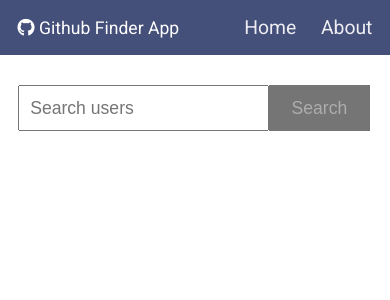
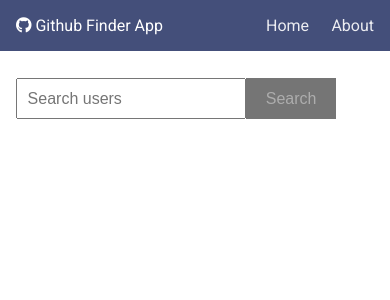
Before and after one commit to shanialmog/github-finder-app, a React (Create React App) app: page / in a window 390 px wide. Shown: the top 300 px of the page. Built offline with nearby package versions, Linux system fonts and the light colour scheme; no server answers.

Commit message:
fix repos component to use context + mobie ui changes

```diff
--- a/src/App.css
+++ b/src/App.css
@@ -22,7 +22,7 @@ body {
   margin: 0 auto;
   width: 100%;
   font-family: 'Roboto', sans-serif;
-  font-size: 1rem;
+  font-size: 16px;
 }
 
 nav {
@@ -270,6 +270,12 @@ span.tooltip-info:after {
   overflow: hidden;
 }
 
+.users-grid {
+  display: grid;
+  grid-template-columns: repeat(3, minmax(0, 1fr));
+  gap: 1rem;
+}
+
 p {
   margin-bottom: 1rem;
 }
@@ -348,9 +354,6 @@ p {
 }
 
 @media (max-width: 600px) {
-  html, body {
-      font-size: 1.1rem;
-  }
   nav {
     padding: 0 0.3rem 0 1rem;
   }
@@ -375,6 +378,7 @@ p {
     justify-content: flex-start;
   }
   input[type=submit] {
+    font-size: 1rem;
     -webkit-appearance: none;
     border-radius: 0;
   }
@@ -383,13 +387,22 @@ p {
   }
   .btn {
     margin: 0 0;
+    width: 100%;
+    padding: 0.4rem 0.4rem;
+    font-size: 0.8rem;
   }
   .user-col1 {
     height: auto;
   }
-  /* .user-col1 > h1 {
-    font-size: 1rem;
-  } */
+  .users-grid {
+    gap: 0.5rem;
+  }
+  h1 {
+    font-size: 1.1rem;
+  }
+  h3 {
+    font-size: 0.9rem;
+  }
 }
 /*
 @media (max-width: 780px) {
--- a/src/components/RepoItem/index.js
+++ b/src/components/RepoItem/index.js
@@ -13,7 +13,7 @@ const RepoItem = ({ repo }) => {
 }
 
 RepoItem.propTypes = {
-    repo: PropTypes.array.isRequired
+    repo: PropTypes.object.isRequired
 }
 
 
--- a/src/components/Repos/index.js
+++ b/src/components/Repos/index.js
@@ -1,18 +1,15 @@
-import PropTypes from 'prop-types'
+import {useContext} from 'react'
+import GithubContext from '../../context/github/githubContext'
 import RepoItem from '../RepoItem'
 
 
-const Repos = ({ repos }) => {
+const Repos = () => {
+    const githubContext = useContext(GithubContext)
     return (
         <div className="grid-3" >
-            {repos.map(repo => <RepoItem repo={repo} key={repo.id} />)}
+            {githubContext.repos.map(repo => <RepoItem repo={repo} key={repo.id} />)}
         </div>
     )
 }
 
-Repos.propTypes = {
-    repos: PropTypes.array.isRequired
-}
-
-
 export default Repos
--- a/src/components/Users/index.js
+++ b/src/components/Users/index.js
@@ -15,7 +15,7 @@ const Users = () => {
             <i className="fas fa-info-circle" /> {alert}</div>
     } else {
         return (
-            <div style={userStyle}>
+            <div className="users-grid">
                 {
                     users.map((user) => (
                         <UserItem key={user.id} user={user} />
```
